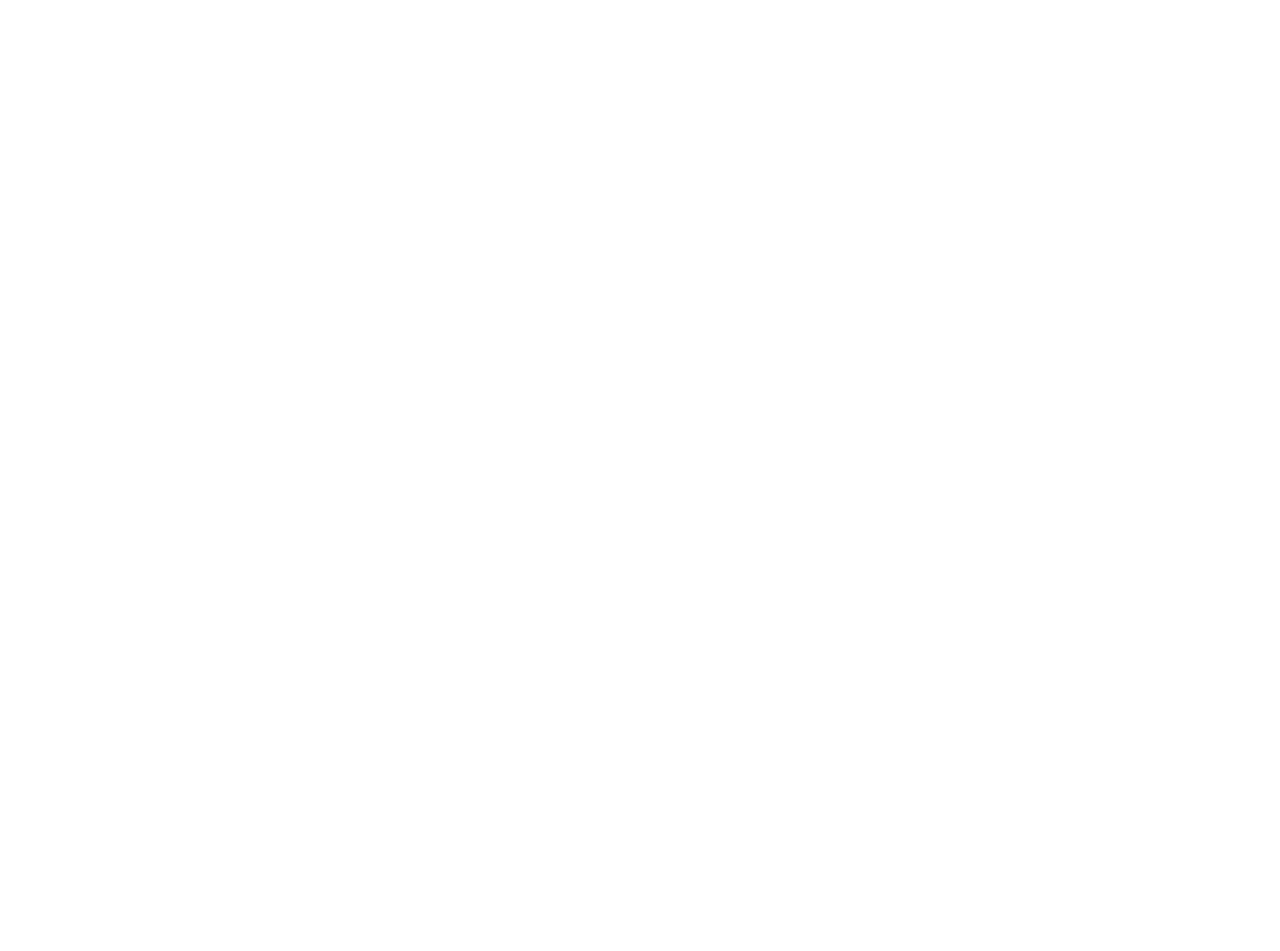
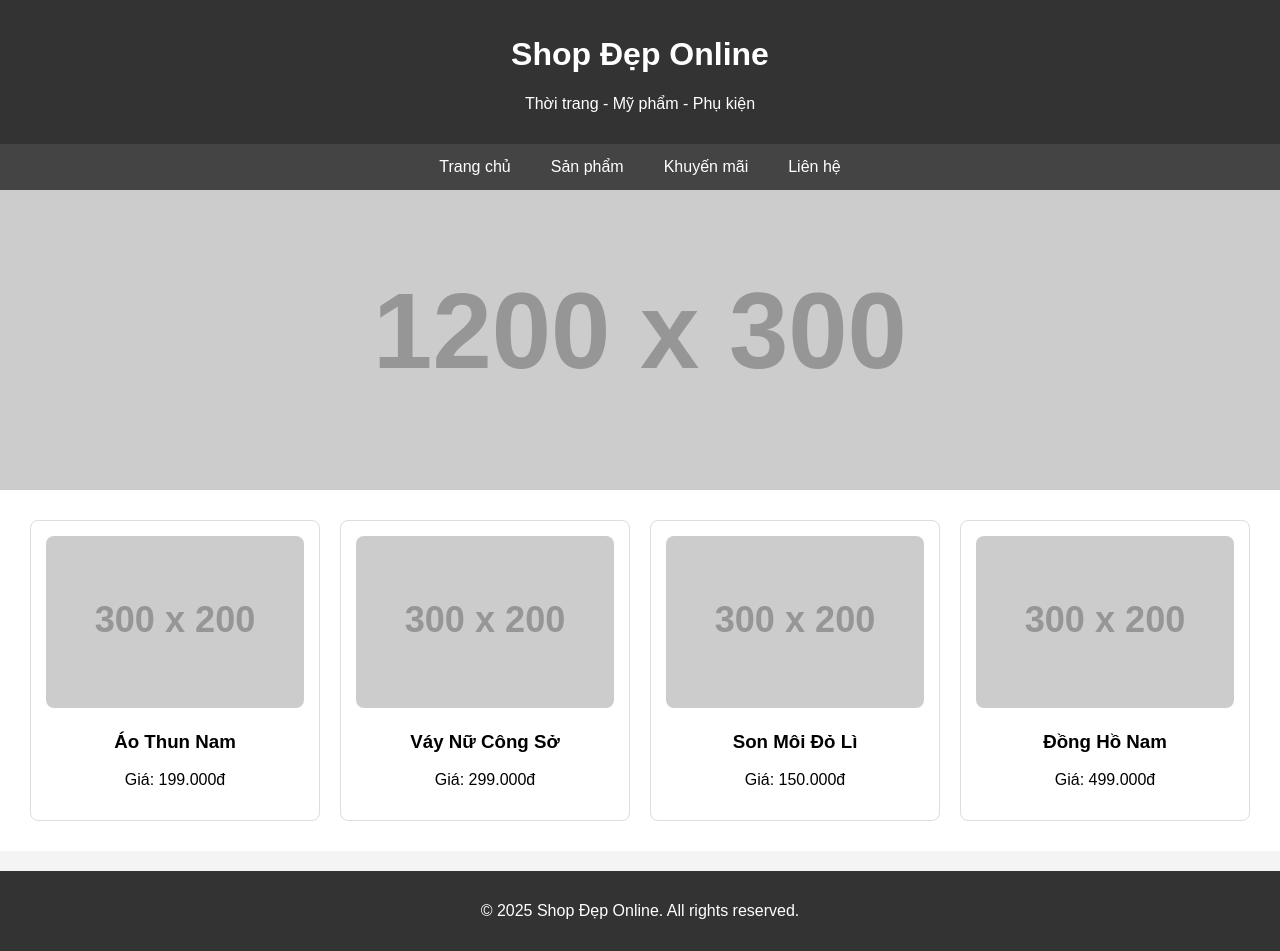
Before and after one commit to VietHoang4226/trangwebdautien, a plain HTML site: page index.html in a window 1280 px wide. Before the commit the page ends 800 px from the top, so only its background shows below. Drawn offline with Linux system fonts and the light colour scheme; placeholder pictures from the web are drawn by us.

Commit message:
Add files via upload

```diff
--- a/index.html
+++ b/index.html
@@ -1,5 +1,126 @@
-<HTML>
-    <HEAD>
-        <TITLE>BÀI THƠ CÔ HÁI MƠ</TITLE>
-    </HEAD>
-</HTML>
+<!DOCTYPE html>
+<html lang="vi">
+<head>
+  <meta charset="UTF-8">
+  <meta name="viewport" content="width=device-width, initial-scale=1.0">
+  <title>Shop Đẹp Online</title>
+  <style>
+    body {
+      margin: 0;
+      font-family: Arial, sans-serif;
+      background: #f4f4f4;
+    }
+
+    header {
+      background: #333;
+      color: white;
+      padding: 15px 30px;
+      text-align: center;
+    }
+
+    nav {
+      background: #444;
+      display: flex;
+      justify-content: center;
+    }
+
+    nav a {
+      color: white;
+      text-decoration: none;
+      padding: 14px 20px;
+      display: block;
+    }
+
+    nav a:hover {
+      background: #666;
+    }
+
+    .banner {
+      background: url('https://via.placeholder.com/1200x300?text=Chào+mừng+đến+với+Shop') no-repeat center center;
+      background-size: cover;
+      height: 300px;
+    }
+
+    .products {
+      display: grid;
+      grid-template-columns: repeat(auto-fit, minmax(250px, 1fr));
+      gap: 20px;
+      padding: 30px;
+      background: white;
+    }
+
+    .product {
+      background: #fff;
+      border: 1px solid #ddd;
+      border-radius: 8px;
+      padding: 15px;
+      text-align: center;
+      transition: transform 0.3s;
+    }
+
+    .product img {
+      width: 100%;
+      max-height: 200px;
+      object-fit: cover;
+      border-radius: 8px;
+    }
+
+    .product:hover {
+      transform: scale(1.03);
+      box-shadow: 0 4px 8px rgba(0,0,0,0.1);
+    }
+
+    footer {
+      background: #333;
+      color: white;
+      text-align: center;
+      padding: 15px 0;
+      margin-top: 20px;
+    }
+  </style>
+</head>
+<body>
+
+<header>
+  <h1>Shop Đẹp Online</h1>
+  <p>Thời trang - Mỹ phẩm - Phụ kiện</p>
+</header>
+
+<nav>
+  <a href="#">Trang chủ</a>
+  <a href="#">Sản phẩm</a>
+  <a href="#">Khuyến mãi</a>
+  <a href="#">Liên hệ</a>
+</nav>
+
+<div class="banner"></div>
+
+<section class="products">
+  <div class="product">
+    <img src="https://via.placeholder.com/300x200?text=Áo+Thun" alt="Áo Thun">
+    <h3>Áo Thun Nam</h3>
+    <p>Giá: 199.000đ</p>
+  </div>
+  <div class="product">
+    <img src="https://via.placeholder.com/300x200?text=Váy+Nữ" alt="Váy Nữ">
+    <h3>Váy Nữ Công Sở</h3>
+    <p>Giá: 299.000đ</p>
+  </div>
+  <div class="product">
+    <img src="https://via.placeholder.com/300x200?text=Son+Môi" alt="Son Môi">
+    <h3>Son Môi Đỏ Lì</h3>
+    <p>Giá: 150.000đ</p>
+  </div>
+  <div class="product">
+    <img src="https://via.placeholder.com/300x200?text=Đồng+Hồ" alt="Đồng Hồ">
+    <h3>Đồng Hồ Nam</h3>
+    <p>Giá: 499.000đ</p>
+  </div>
+</section>
+
+<footer>
+  <p>&copy; 2025 Shop Đẹp Online. All rights reserved.</p>
+</footer>
+
+</body>
+</html>
```
